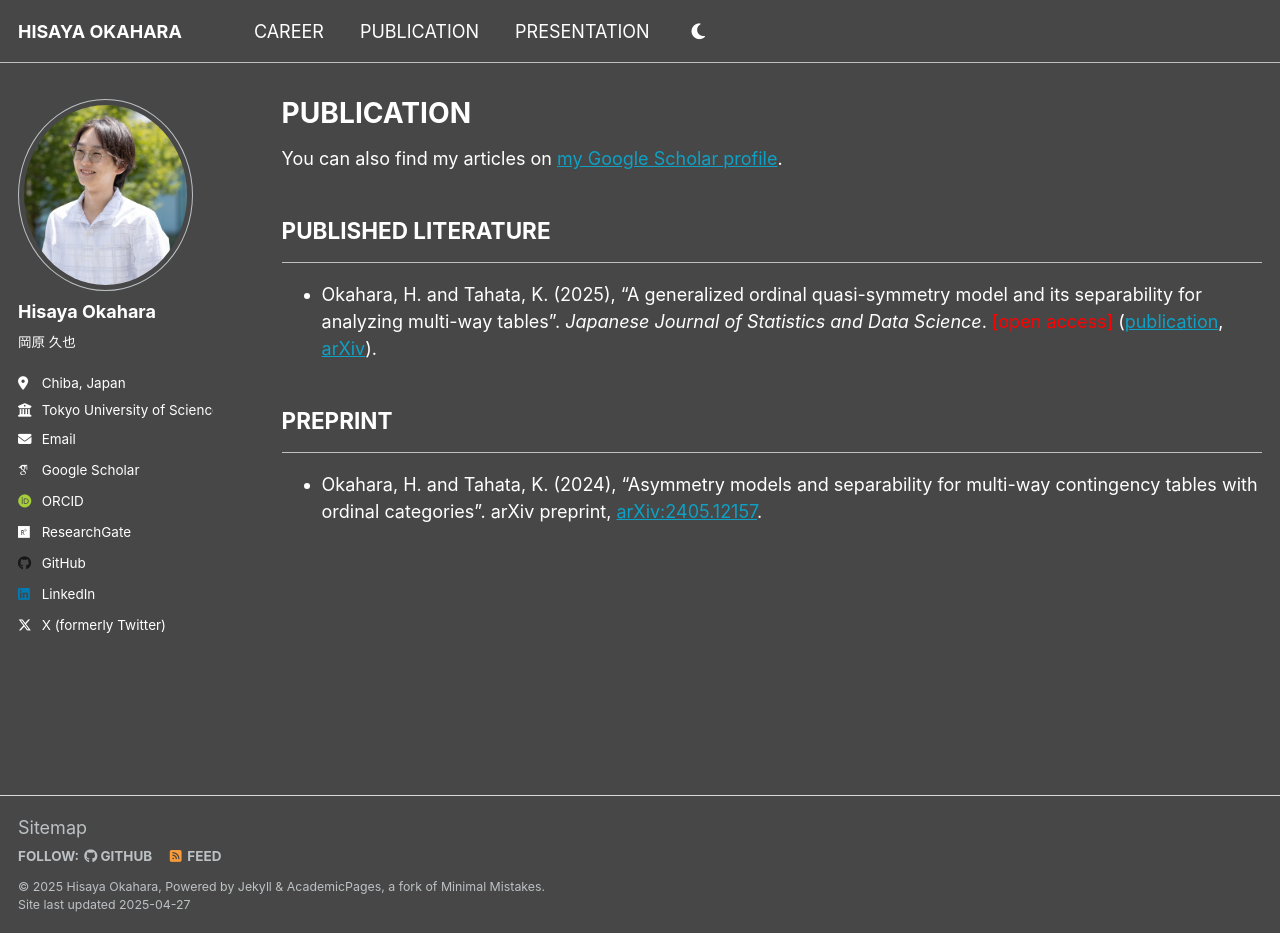
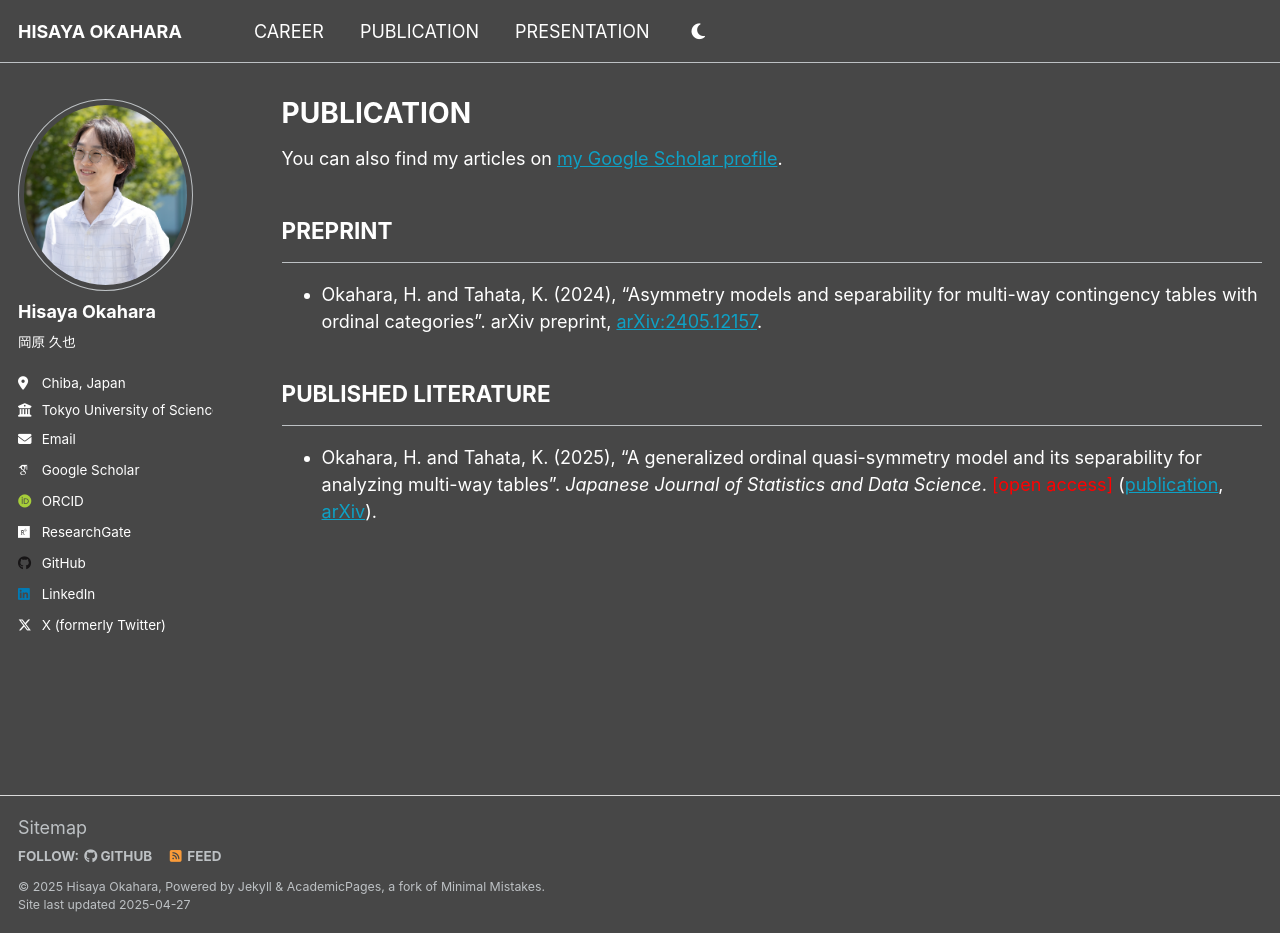
Before and after one commit to h-okahara/h-okahara.github.io, a Jekyll site: the page built from _pages/publication.md, in a window 1280 px wide and 933 px high. Built offline with Jekyll 4.4.1, drawn with Linux system fonts in a browser that asks for light colours; some web fonts are replaced.

```diff
--- a/_pages/publication.md
+++ b/_pages/publication.md
@@ -7,11 +7,10 @@ author_profile: true
 
 You can also find my articles on [my Google Scholar profile](https://scholar.google.com/citations?user=xx6ZBSUAAAAJ&hl=en).
 
+## PREPRINT
+---
+- Okahara, H. and Tahata, K. (2024), "Asymmetry models and separability for multi-way contingency tables with ordinal categories". arXiv preprint, [arXiv:2405.12157](https://arxiv.org/abs/2405.12157).
+
 ## PUBLISHED LITERATURE
 ---
 - Okahara, H. and Tahata, K. (2025), "A generalized ordinal quasi-symmetry model and its separability for analyzing multi-way tables". *Japanese Journal of Statistics and Data Science*. <span style="color: red;">[open access]</span> ([publication](https://link.springer.com/article/10.1007/s42081-024-00289-4), [arXiv](https://arxiv.org/abs/2405.04193)).
-
-
-## PREPRINT
----
-- Okahara, H. and Tahata, K. (2024), "Asymmetry models and separability for multi-way contingency tables with ordinal categories". arXiv preprint, [arXiv:2405.12157](https://arxiv.org/abs/2405.12157).
```
